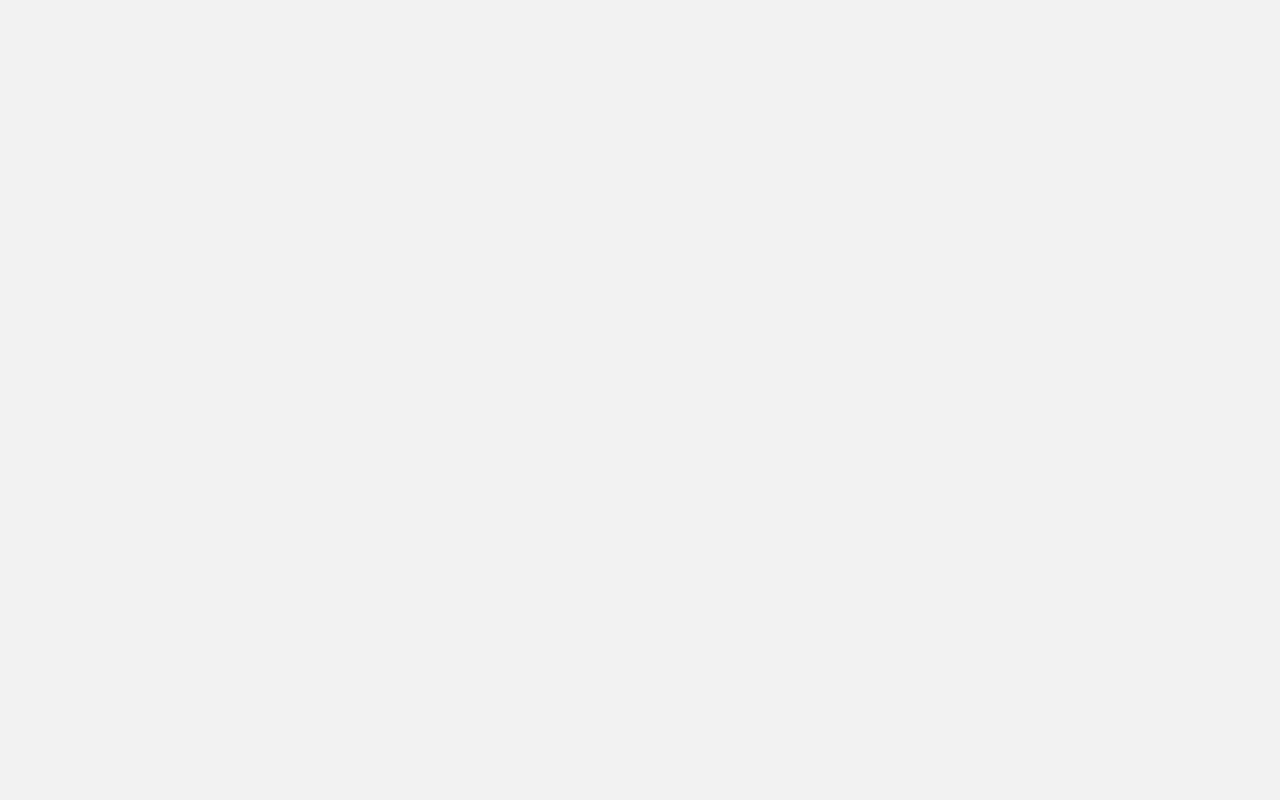
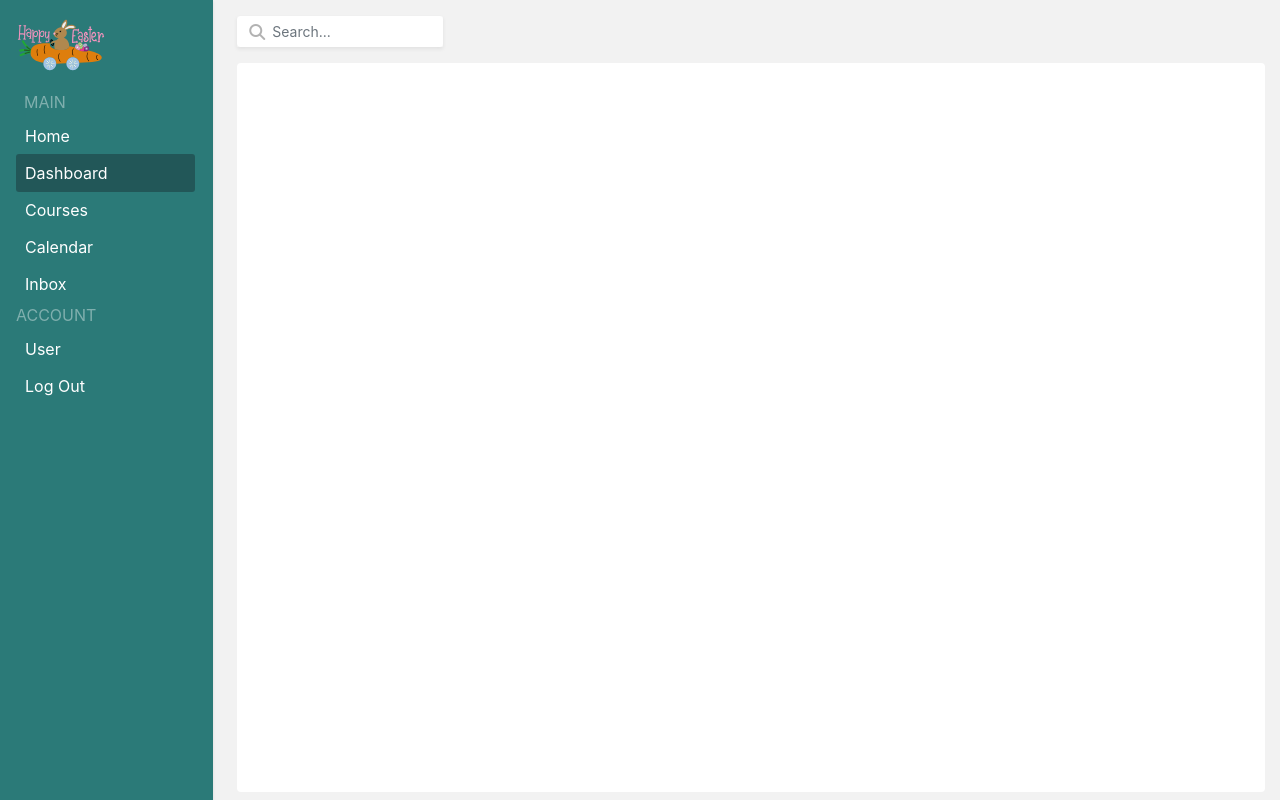
Before and after one commit to geneaudrey/thesis-prototype, a Vue app: page /allInternships/1/1/completed in a window 1280 px wide. Before the commit this address had no page. Built offline with nearby package versions, Linux system fonts and the light colour scheme; a web font is replaced by a local one.

Commit message:
added new pages for internship process

```diff
--- a/src/components/Applications.vue
+++ b/src/components/Applications.vue
@@ -5,7 +5,7 @@
                 Edit Profile
             </p>
             <div class="col d-flex flex-row-reverse">
-                <button class="boldM btn btn-primary rounded-pill align-middle">
+                <button class="boldM btn btn-primary rounded-pill align-middle" @click="$router.push($router.currentRoute._rawValue.path + '/completed')">
                     Save Changes
                 </button>
                 <button class="boldM btn btn-secondary mr-2 rounded-pill text-primary align-middle">
--- a/src/components/FinishedStep.vue
+++ b/src/components/FinishedStep.vue
@@ -1,11 +1,56 @@
 <template>
-    <div class="card w-100">
-        sjidfhaiuwfnjwaenfjeQ
+<div class="row m-0 p-0" style="width: 100%; min-height: 100vh">
+    <div class="col-2 m-0 p-0" style="max-width: 240px;">
+        <Sidebar :active='1'/>
     </div>
+    <div class="col-10 pl-4 pt-3 d-flex flex-column" style="min-height: 100vh">
+        <div class="input-group shadow-sm" style="width: 20%">
+            <div class="input-group-prepend">
+                <span class="input-group-text pr-1 border-0" style="background: #ffffff"><i class="fas fa-search" style="color:rgba(0,0,0,0.3)"></i></span>
+            </div>
+            <input type="text" class="form-control form-control-sm border-0 pt-2 pb-2 pl-1" placeholder="Search..." >
+        </div>
+        <div class="card border-0 w-100 flex-grow-1 mt-3 mr-2 mb-2 d-flex justify-content-center d-flex align-items-center text-center">
+            <div v-if="process == 'applications'">
+                <p class="h2 mb-4"> ALL SET UP! </p>
+                <p class="regularM mb-0" style="max-width: 600px"> You have taken one small step towards your goal. Be proud of it! The company will now assess your resume before proceeding to the next step.
+                </p>
+                <p class="regularM mb-0"> You got this in the bag! </p>
+
+                <button class="btn btn-primary boldDefault m-4 p-2" @click="$router.push('/dashboard')"> Back to Dashboard </button>
+                <span class="regularDefault"> Want to edit your profile?  <a class="text-primary" style="cursor: pointer" @click="$router.push($router.currentRoute._rawValue.path.substring(0, $router.currentRoute._rawValue.path.length - '/complete'.length -1))"> Click here </a> </span>
+            </div>
+            <div v-if="process == 'assessment'">
+                <p class="h2 mb-4"> YOU PASSED! </p>
+                <p class="regularM mb-0" style="max-width: 600px"> You just passed the assessment by your chosen company. Congrats!
+
+                </p>
+                <p class="regularM mb-0"> Now all you need to do is schedule an interview with them.  </p>
+                <p class="regularM mb-0"> Go get them, tiger!  </p>
+                <button class="btn btn-primary boldDefault m-4 p-2" @click="$router.push('/dashboard')"> Back to Dashboard </button>
+            </div>
+            <div v-if="process == 'interviews'">
+                <p class="h2 mb-4"> ALMOST THERE! </p>
+                <p class="regularM mb-0" style="max-width: 600px"> Great job on the interview! We hope that you were able to prepare for the questions. All you need to do now is wait. Please check your notifications and the proccess page for this internship from time to time for updates about your acceptance.
+                </p>
+                <button class="btn btn-primary boldDefault m-4 p-2" @click="$router.push('/dashboard')"> Back to Dashboard </button>
+            </div>
+        </div>
+
+    </div>
+
+</div>
 </template>
 
 <script>
+import Sidebar from "./Sidebar.vue"
 export default {
+    components: {
+        Sidebar,
+    },
+    props: {
+        process: String
+    },
     created(){
     }
 }
--- a/src/components/InternshipModal.vue
+++ b/src/components/InternshipModal.vue
@@ -25,7 +25,7 @@
           In order to proceed to the company’s assessment, you will be redirected to their own site and their own assessment here:
         </p>
 
-        <button class="btn btn-primary rounded-pill boldS mb-3">
+        <button class="btn btn-primary rounded-pill boldS mb-3" data-dismiss="modal" @click="$router.push($router.currentRoute._rawValue.path +'/assessment/completed')">
           PROCEED TO ASSESSMENT
         </button>
 
@@ -56,7 +56,7 @@
           You can expect to have one-on-one interviews or a panel interview which will be conducted online, via phone call or Zoom. Based on the requirements of the role you are applying for, you may also be asked some additional questions specific to the type of work you may be doing.
         </p>
 
-        <button class="btn btn-primary rounded-pill boldS">
+        <button class="btn btn-primary rounded-pill boldS" data-dismiss="modal" @click="$router.push($router.currentRoute._rawValue.path +'/interviews/completed')">
           SCHEDULE AN INTERVIEW
         </button>
       </div>
--- a/src/router/index.js
+++ b/src/router/index.js
@@ -2,6 +2,7 @@ import { createWebHistory, createRouter } from "vue-router";
 import Dashboard from "@/components/Dashboard.vue";
 import Courses from "@/components/Courses.vue";
 import InternshipProcess from "@/components/InternshipProcess.vue";
+import FinishedStep from "@/components/FinishedStep.vue";
 // import About from "@/views/About.vue";
 
 const routes = [
@@ -33,6 +34,11 @@ const routes = [
     component: InternshipProcess,
     props: true
   },
+  {
+    path: "/allInternships/:id/:process/completed",
+    component: FinishedStep,
+    props: true
+  }
 
 ];
 
```
